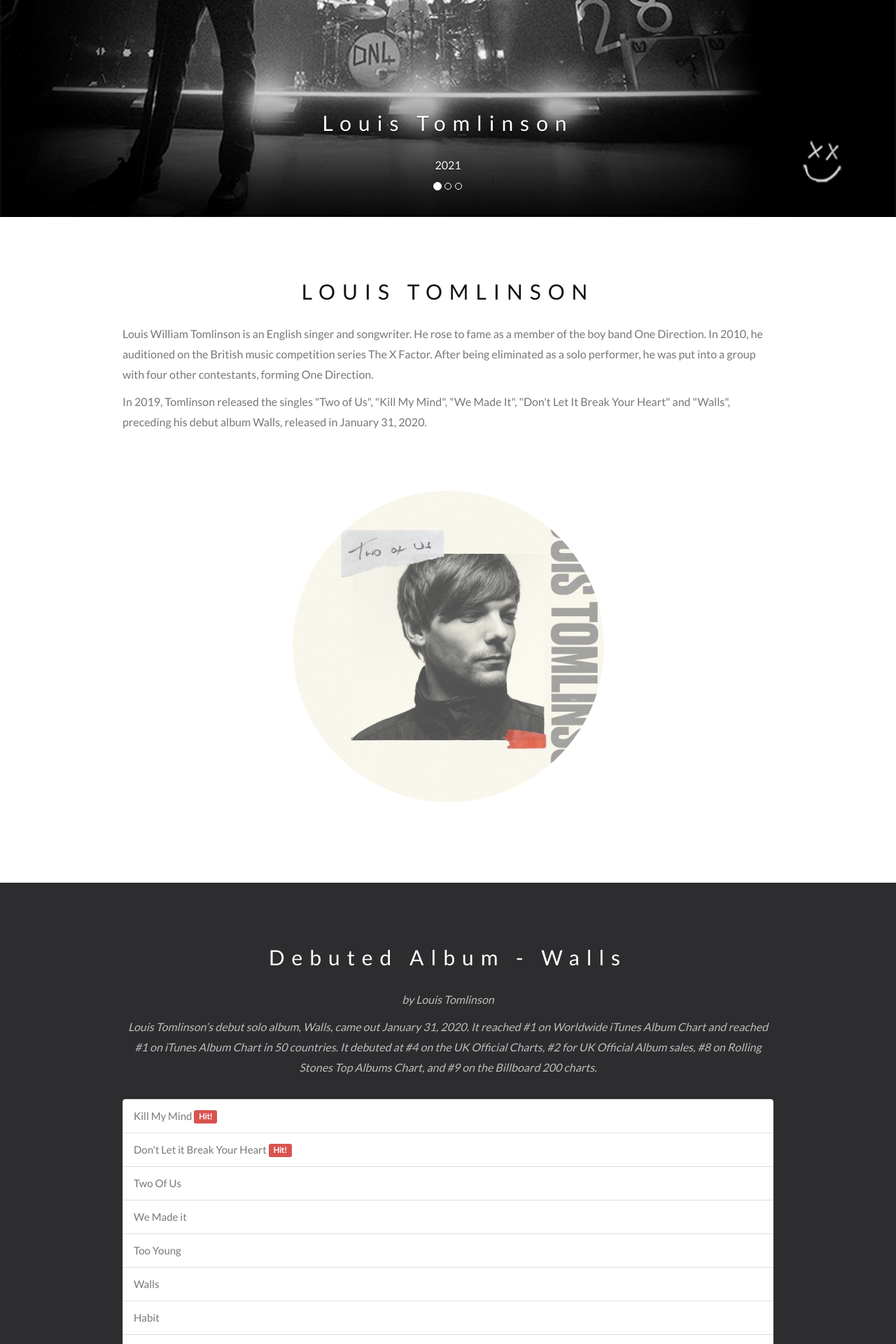
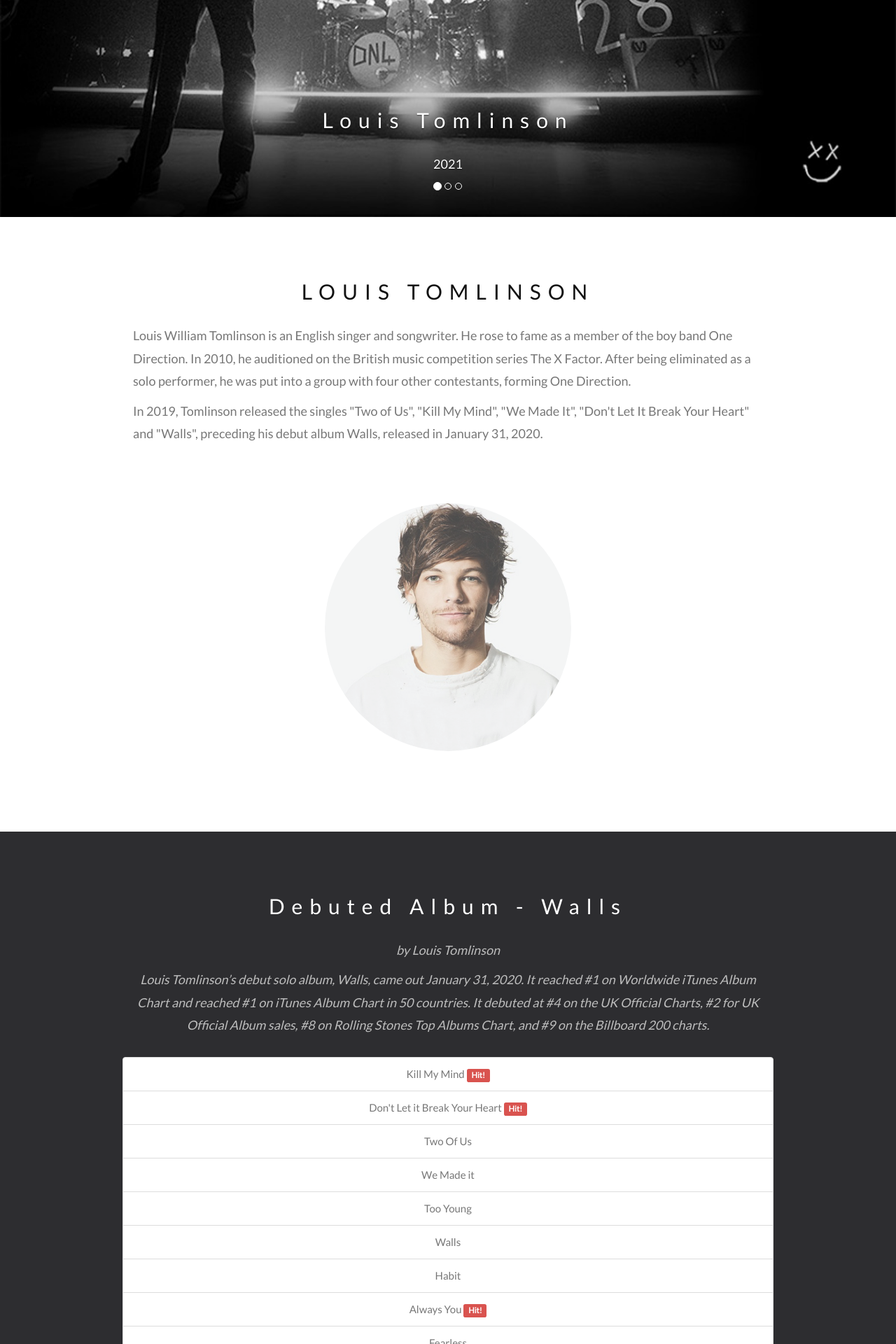
Before and after one commit to cathycat0131/LouisTomlinson, a PHP site: page / in a window 1280 px wide. Shown: the part 360-2280 px from the top of the page at 70% size. Run offline with PHP 8.4, Linux system fonts and the light colour scheme.

Commit message:
new styling

```diff
--- a/site/index.html
+++ b/site/index.html
@@ -114,7 +114,7 @@ Argentina, the USA and Canada. </p>
     <div class="col-sm-12">
       <p><strong></strong></p><br>
       <a href="#demo" data-toggle="collapse">
-      <img src="Image/4.jpeg" class="img-circle person" alt="Random Name" width="255" height="255">
+      <img src="Image/Profile.png" class="img-circle person" alt="Louis_Tomlinson" width="255" height="255">
   	</a>
   	<div id="demo" class="collapse">
   		<br>
@@ -141,21 +141,23 @@ Argentina, the USA and Canada. </p>
     <p class="text-center">by Louis Tomlinson<br></p>
     <p class="text-center">Louis Tomlinson’s debut solo album, Walls, came out January 31, 2020. It reached #1 on Worldwide iTunes Album Chart and reached #1 on iTunes Album Chart in 50 countries. It debuted at #4 on the UK Official Charts, #2 for UK Official Album sales, #8 on Rolling Stones Top Albums Chart, and #9 on the Billboard 200 charts.</p>
     <ul class="list-group">
-      <li class="list-group-item">Kill My Mind <span class="label label-danger">Hit!</span></li>
-      <li class="list-group-item">Don't Let it Break Your Heart <span class="label label-danger">Hit!</span></li>
-      <li class="list-group-item">Two Of Us <span class="badge"></span></li>
-      <li class="list-group-item">We Made it<span class="badge"></span></li>
-      <li class="list-group-item">Too Young<span class="badge"></span></li>
-      <li class="list-group-item">Walls<span class="badge"></span></li>
-      <li class="list-group-item">Habit<span class="badge"></span></li>
-      <li class="list-group-item">Always You <span class="label label-danger">Hit!</span></li>
-      <li class="list-group-item">Fearless<span class="badge"></span></li>
-      <li class="list-group-item">Perfect Now<span class="badge"></span></li>
-      <li class="list-group-item">Defenceless<span class="badge"></span></li>
-      <li class="list-group-item">Only the Brave<span class="badge"></span></li>
+      <li class="list-group-item text-center">Kill My Mind <span class="label label-danger">Hit!</span></li>
+      <li class="list-group-item text-center">Don't Let it Break Your Heart <span class="label label-danger">Hit!</span></li>
+      <li class="list-group-item text-center">Two Of Us <span class="badge"></span></li>
+      <li class="list-group-item text-center">We Made it<span class="badge"></span></li>
+      <li class="list-group-item text-center">Too Young<span class="badge"></span></li>
+      <li class="list-group-item text-center">Walls<span class="badge"></span></li>
+      <li class="list-group-item text-center">Habit<span class="badge"></span></li>
+      <li class="list-group-item text-center">Always You <span class="label label-danger">Hit!</span></li>
+      <li class="list-group-item text-center">Fearless<span class="badge"></span></li>
+      <li class="list-group-item text-center">Perfect Now<span class="badge"></span></li>
+      <li class="list-group-item text-center">Defenceless<span class="badge"></span></li>
+      <li class="list-group-item text-center">Only the Brave<span class="badge"></span></li>
     </ul>
 <div class="row text-center">
-	<div id="Lyrics">
+	<div id="Lyrics"></div>
+	<br><br>
+	<div>
   <div class="col-sm-4">
     <div class="thumbnail">
       <img src="Image/KMM.png" alt="Kill My Mind" width="300" height="300">
@@ -1134,9 +1136,10 @@ And it's only for the brave
 
 
 
-
-<h3 class="text-center" id="Quotes">Quotes of the Month</h3>
- 	<ul class="nav nav-tabs" id="nav-quotes">
+<div id="Quotes"></div>
+<br><br>
+<h3 class="text-center">Quotes of the Month</h3>
+ 	<ul class="nav nav-tabs navbar-collapse" id="nav-quotes">
     <li class="active"><a data-toggle="tab" href="#Jan">Jan</a></li>
     <li><a data-toggle="tab" href="#Feb">Feb</a></li>
     <li><a data-toggle="tab" href="#Mar">Mar</a></li>
@@ -1151,79 +1154,130 @@ And it's only for the brave
     <li><a data-toggle="tab" href="#Dec">Dec</a></li>
   </ul>
 
+
+
+
+
 <div class="tab-content">
     <div id="Jan" class="tab-pane fade in active">
+    <div class="row text-center">
+    <div class="col-sm-12">
       <h2>1</h2>
       <p>"If it all goes wrong, darling just hold on!"</p>
-      <img src="Image/1.jpeg" width="400" height="400" alt="Picture of Louis">
-	  <img src="Image/2.jpeg" width="600" height="400" alt="Picture of Louis">
+      <img src="Image/1.jpeg" width ="30%" alt="Picture of Louis" style="margin-top: 10px;">
+    </div>
+</div>
 </div>
     <div id="Feb" class="tab-pane fade">
+    	<div class="row text-center">
+    <div class="col-sm-12">
       <h2>2</h2>
       <p>"Happy days!!"</p>
-      <img src="Image/3.jpg" width="420" height="600" alt="Picture of Louis">
+      <img src="Image/3.jpg" width ="30%" alt="Picture of Louis" style="margin-top: 10px;">
+    </div>
+</div>
 </div>
     <div id="Mar" class="tab-pane fade">
+    <div class="row text-center">
+    <div class="col-sm-12">
       <h2>3</h2>
       <p>"You once told me don't give up, you can do it day by day."</p>
-      <img src="Image/4.jpeg" width="400" height="400" alt="Picture of Louis">
+      <img src="Image/4.png" width ="30%" alt="Picture of Louis" style="margin-top: 10px;">
+    </div>
+</div>
 </div>
     <div id="Apr" class="tab-pane fade">
+    <div class="row text-center">
+    <div class="col-sm-12">
       <h2 style="margin-left: 20px;">4</h2>
       <p style="margin-left: 20px;">"It's not a bad life, it's just a bad day."</p>
-      <img src="Image/5.jpg" width="600" height="375" alt="Picture of Louis">
+      <img src="Image/5.jpg" width ="40%" alt="Picture of Louis" style="margin-top: 10px;">
+    </div>
+</div>
 </div>
     <div id="May" class="tab-pane fade">
+    <div class="row text-center">
+    <div class="col-sm-12">
       <h2 style="margin-left: 20px;">5</h2>
       <p style="margin-left: 20px;">"Even if there's a tiny tiny chance, isn't that worth going for it?"</p>
-      <img src="Image/6.jpg" width="400" height="500" alt="Picture of Louis">
+      <img src="Image/6.jpg" width ="30%" alt="Picture of Louis" style="margin-top: 10px;">
+    </div>
+</div>
 </div>
     <div id="Jun" class="tab-pane fade">
+    <div class="row text-center">
+    <div class="col-sm-12">
       <h2 style="margin-left: 20px;">6</h2>
       <p style="margin-left: 20px;">"Live life for the moment, because everything else is uncertain."</p>
-      <img src="Image/7.jpg" width="400" height="550" alt="Picture of Louis">
+      <img src="Image/7.jpg" width ="30%" alt="Picture of Louis" style="margin-top: 10px;">
+    </div>
+</div>
 </div>
     <div id="Jul" class="tab-pane fade">
+    <div class="row text-center">
+    <div class="col-sm-12">
       <h2 style="margin-left: 20px;">7</h2>
       <p style="margin-left: 20px;">If you want to do something, Go for it you've got nothing to loose."</p>
-      <img src="Image/8.jpg" width="600" height="350" alt="Picture of Louis">
+      <img src="Image/8.jpg" width ="40%" alt="Picture of Louis" style="margin-top: 10px;">
+    </div>
+</div>
 </div>
     <div id="Aug" class="tab-pane fade">
+    <div class="row text-center">
+    <div class="col-sm-12">
       <h2 style="margin-left: 20px;">8</h2>
       <p style="margin-left: 20px;">"Always be nice to people. Whatever how bad they are to you. To show them you are not like them."</p>
-      <img src="Image/9.png" width="400" height="600" alt="Picture of Louis">
+      <img src="Image/9.png" width ="30%" alt="Picture of Louis" style="margin-top: 10px;">
+    </div>
+</div>
 </div>
     <div id="Sep" class="tab-pane fade">
+    <div class="row text-center">
+    <div class="col-sm-12">
       <h2 style="margin-left: 20px;">9</h2>
       <p style="margin-left: 20px;">"You mean everything to someone so do not give up."</p>
-      <img src="Image/10.jpeg" width="600" height="450" alt="Picture of Louis">
+      <img src="Image/13.jpg" width ="40%" alt="Picture of Louis" style="margin-top: 10px;">
+    </div>
+</div>
 </div>
     <div id="Oct" class="tab-pane fade">
+    <div class="row text-center">
+    <div class="col-sm-12">
       <h2 style="margin-left: 20px;">10</h2>
       <p style="margin-left: 20px;">"The sun goes down and it comes back up. The world it turns no matter what."</p>
-      <img src="Image/11.png" width="700" height="380" alt="Picture of Louis">
+      <img src="Image/11.jpg" width ="30%" alt="Picture of Louis" style="margin-top: 10px;">
+    </div>
+</div>
 </div>
     <div id="Nov" class="tab-pane fade">
+    <div class="row text-center">
+    <div class="col-sm-12">
       <h2 style="margin-left: 20px;">11</h2>
       <p style="margin-left: 20px;">"The sun goes down and it comes back up. The world it turns no matter what."</p>
-      <img src="Image/11.png" width="700" height="380" alt="Picture of Louis">
+     <img src="Image/2.jpeg" width="40%" alt="Picture of Louis" style="margin-top: 10px;">
+    </div>
+</div>
 </div>
     <div id="Dec" class="tab-pane fade">
+    	<div class="row text-center">
+    <div class="col-sm-12">
       <h2 style="margin-left: 20px;">12</h2>
       <p style="margin-left: 20px;">"The sun goes down and it comes back up. The world it turns no matter what."</p>
-      <img src="Image/11.png" width="700" height="380" alt="Picture of Louis">
-    </div>
- </div>
-
-
-
-
+      <img src="Image/12.jpeg" width ="40%" alt="Picture of Louis" style="margin-top: 10px;">
+    </div>
+</div>
+</div>
+ </div>
+
+
+
+<br><br>
  <footer class="text-center">
   <a class="up-arrow" href="#myPage" data-toggle="tooltip" title="TO TOP">
     <span class="glyphicon glyphicon-chevron-up"></span>
   </a><br><br>
-  <p>Louis Tomlinson Fan Page Made by<a href="#" data-toggle="tooltip" title="Cathy Chen"> Cathy Chen</a></p>
-  <p>No copyright infringement is intended</p>
+  <p style="font-size: 16px;">Louis Tomlinson Fan Page Made by<a href="https://www.instagram.com/cathycat0131/" data-toggle="tooltip" title="Cathy Chen" target="_blank"> Cathy Chen</a></p>
+  <p style="font-size: 12px;">No copyright infringement is intended. <br>This page is created for personal practice.</p>
 </footer>
 
 
--- a/site/style.css
+++ b/site/style.css
@@ -3,7 +3,9 @@ body{
    color: rgb(119, 119, 119);
 }
 p{
-	font-size: 16px;
+	font-size: 18px;
+	margin-left:15px;
+	margin-right:15px;
 }
 h3{
     margin: 10px 0 30px 0;
@@ -32,8 +34,8 @@ h5{
 .person {
     border: 10px solid transparent;
     margin-bottom: 25px;
-    width: 50%;
-    height: 50%;
+    width: 40%;
+    height: 40%;
     opacity: 0.7;
 }
 
@@ -55,6 +57,25 @@ h5{
     .carousel-caption {
       display: none; /* Hide the carousel text when the screen is less than 600 pixels wide */
 	}
+}
+
+@media (max-width: 600px) {
+    #nav-quotes li{
+	 width: 25%
+}
+}
+
+@media (min-width: 601px){
+	#nav-quotes li{
+	 font-size: 18px;
+	 width: 8.33%;
+
+}
+}
+
+#nav-quotes li{
+	text-align: center;
+	letter-spacing: 1px;
 }
 
 .bg-1 {
@@ -86,12 +107,6 @@ h5{
     border: none;
     border-radius: 0;
     cursor: pointer;
-}
-
-#nav-quotes li{
-	 width: 8.33%;
-	 font-size: 18px;
-	 text-align: center;
 }
 
 .thumbnail:hover{
@@ -160,6 +175,10 @@ h5{
     font-size: 12px !important;
     letter-spacing: 4px;
     opacity: 0.9;
+}
+
+html {
+  scroll-behavior: smooth;
 }
 
 .navbar li a, .navbar .navbar-brand {
```
Also changed, not shown: site/Image/11.jpg (added), site/Image/11.png (deleted), site/Image/12.jpeg (added), site/Image/13.jpg (added), site/Image/4.jpeg (deleted), site/Image/4.png (added), site/Image/Profile.png (added), site/Image/louis-tomlinson-performs-jingle-ball-2015.jpg (added). Lines whose indentation alone changed are shown as unchanged.
